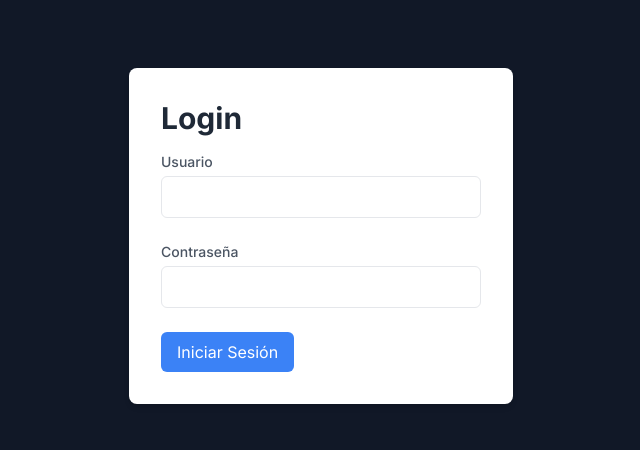
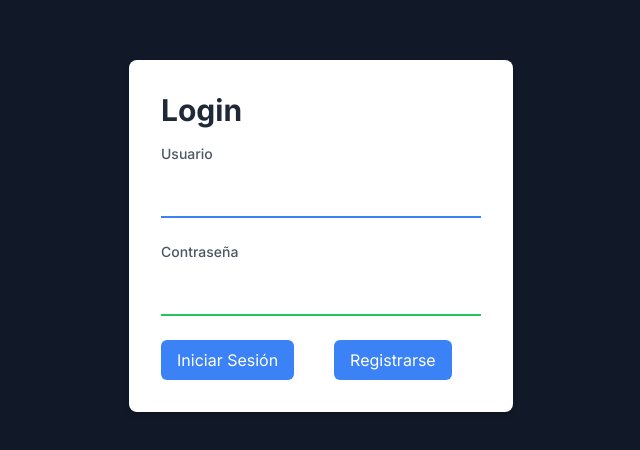
Before and after one commit to GuyaSuna/FrontDDA, a Next.js app: page /LogIn in a window 1280 px wide. Shown: the part 164-614 px from the top of the page, without its empty margins (319-959 px from the left). Built offline with nearby package versions, Linux system fonts and the light colour scheme.

Commit message:
Login sin funcionamiento

```diff
--- a/app/LogIn/page.jsx
+++ b/app/LogIn/page.jsx
@@ -1,6 +1,7 @@
 // loginPage.js
 
 import React from 'react';
+import Link from 'next/link';
 
 function LoginPage() {
   return (
@@ -9,26 +10,26 @@ function LoginPage() {
         <h1 className="text-3xl font-bold mb-4">Login</h1>
         <form>
           <div className="mb-6">
-            <label htmlFor="username" className="block text-sm font-medium text-gray-600">
+            <label htmlFor="username" className="block text-sm font-medium text-gray-600 mb-2">
               Usuario
             </label>
             <input
               type="text"
               id="username"
               name="username"
-              className="mt-1 p-2 w-full border rounded-md focus:outline-none focus:ring focus:border-blue-300"
+              className="mt-1 p-2 w-full border-b-2 border-blue-500 focus:outline-none focus:border-blue-700"
             />
           </div>
 
           <div className="mb-6">
-            <label htmlFor="password" className="block text-sm font-medium text-gray-600">
+            <label htmlFor="password" className="block text-sm font-medium text-gray-600 mb-2">
               Contraseña
             </label>
             <input
               type="password"
               id="password"
               name="password"
-              className="mt-1 p-2 w-full border rounded-md focus:outline-none focus:ring focus:border-blue-300"
+              className="mt-1 p-2 w-full border-b-2 border-green-500 focus:outline-none focus:border-green-700"
             />
           </div>
 
@@ -38,6 +39,13 @@ function LoginPage() {
           >
             Iniciar Sesión
           </button>
+
+          <button
+            type="submit"
+            className="bg-blue-500 ml-10 text-white py-2 px-4 rounded-md hover:bg-blue-600 focus:outline-none focus:shadow-outline-blue"
+          >
+            Registrarse
+          </button>
         </form>
       </div>
     </main>
```
